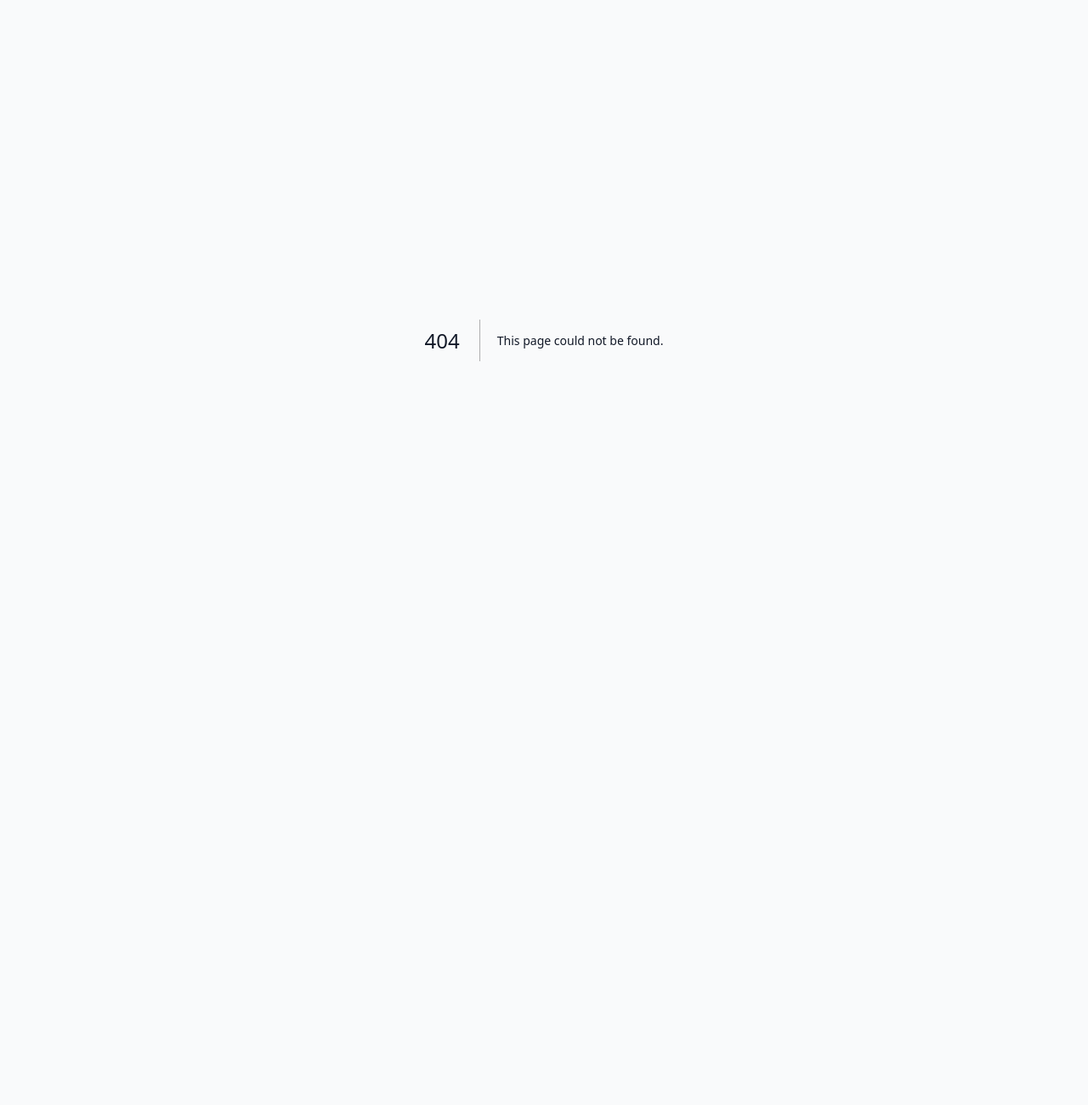
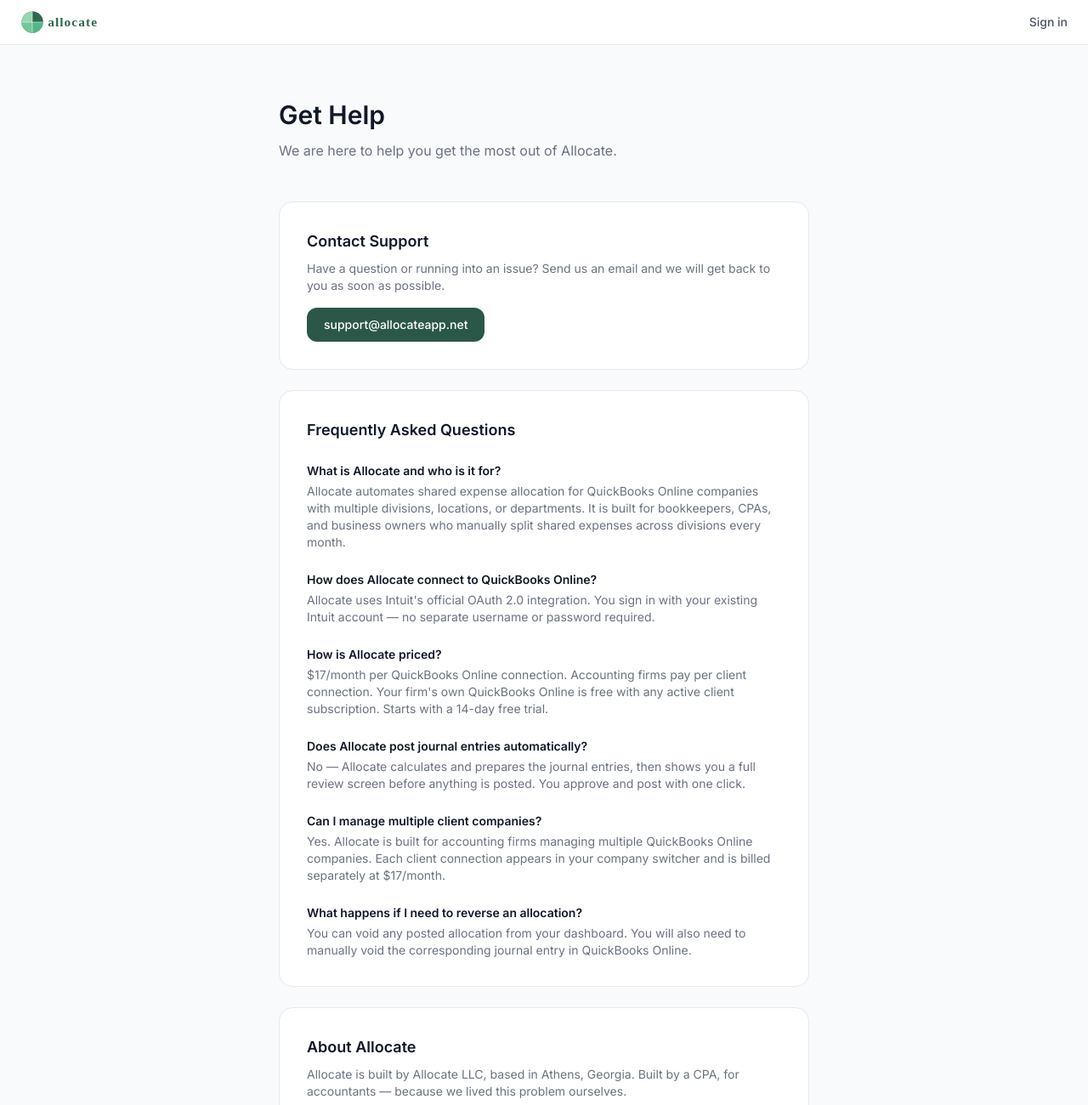
Before and after one commit to helderaas/allocate, a Next.js app: page /support in a window 1280 px wide. Before the commit this address had no page. Shown: the top 1300 px of the page at 85% size. Before the commit the page ends 800 px from the top, so only its background shows below. Built offline with nearby package versions, Linux system fonts and the light colour scheme.

Commit message:
Add support page with FAQ and contact info

```diff
--- /dev/null
+++ b/src/app/support/page.tsx
@@ -0,0 +1,91 @@
+import Image from "next/image";
+import Link from "next/link";
+
+export default function SupportPage() {
+  return (
+    <div className="min-h-screen bg-gray-50">
+      {/* Nav */}
+      <nav className="bg-white border-b border-gray-200 px-6 py-3 flex items-center justify-between">
+        <Link href="/" className="flex items-center hover:opacity-80 transition-opacity">
+          <Image src="/allocate-logo-primary.svg" alt="Allocate" width={140} height={32} priority />
+        </Link>
+        <Link href="/login" className="text-sm text-gray-600 hover:text-gray-900 font-medium">
+          Sign in
+        </Link>
+      </nav>
+
+      <div className="max-w-2xl mx-auto px-6 py-16">
+        <h1 className="text-3xl font-semibold text-gray-900 mb-3">Get Help</h1>
+        <p className="text-gray-500 mb-12">We are here to help you get the most out of Allocate.</p>
+
+        {/* Contact */}
+        <div className="bg-white rounded-2xl border border-gray-200 p-8 mb-6">
+          <h2 className="text-lg font-semibold text-gray-900 mb-2">Contact Support</h2>
+          <p className="text-gray-500 text-sm mb-4">
+            Have a question or running into an issue? Send us an email and we will get back to you as soon as possible.
+          </p>
+          <a
+            href="mailto:support@allocateapp.net"
+            className="inline-flex items-center gap-2 px-5 py-2.5 bg-brand-600 hover:bg-brand-700 text-white rounded-xl text-sm font-medium transition-colors"
+          >
+            support@allocateapp.net
+          </a>
+        </div>
+
+        {/* FAQ */}
+        <div className="bg-white rounded-2xl border border-gray-200 p-8 mb-6">
+          <h2 className="text-lg font-semibold text-gray-900 mb-6">Frequently Asked Questions</h2>
+
+          <div className="space-y-6">
+            <div>
+              <h3 className="text-sm font-semibold text-gray-900 mb-1">What is Allocate and who is it for?</h3>
+              <p className="text-sm text-gray-500">Allocate automates shared expense allocation for QuickBooks Online companies with multiple divisions, locations, or departments. It is built for bookkeepers, CPAs, and business owners who manually split shared expenses across divisions every month.</p>
+            </div>
+            <div>
+              <h3 className="text-sm font-semibold text-gray-900 mb-1">How does Allocate connect to QuickBooks Online?</h3>
+              <p className="text-sm text-gray-500">Allocate uses Intuit&apos;s official OAuth 2.0 integration. You sign in with your existing Intuit account — no separate username or password required.</p>
+            </div>
+            <div>
+              <h3 className="text-sm font-semibold text-gray-900 mb-1">How is Allocate priced?</h3>
+              <p className="text-sm text-gray-500">$17/month per QuickBooks Online connection. Accounting firms pay per client connection. Your firm&apos;s own QuickBooks Online is free with any active client subscription. Starts with a 14-day free trial.</p>
+            </div>
+            <div>
+              <h3 className="text-sm font-semibold text-gray-900 mb-1">Does Allocate post journal entries automatically?</h3>
+              <p className="text-sm text-gray-500">No — Allocate calculates and prepares the journal entries, then shows you a full review screen before anything is posted. You approve and post with one click.</p>
+            </div>
+            <div>
+              <h3 className="text-sm font-semibold text-gray-900 mb-1">Can I manage multiple client companies?</h3>
+              <p className="text-sm text-gray-500">Yes. Allocate is built for accounting firms managing multiple QuickBooks Online companies. Each client connection appears in your company switcher and is billed separately at $17/month.</p>
+            </div>
+            <div>
+              <h3 className="text-sm font-semibold text-gray-900 mb-1">What happens if I need to reverse an allocation?</h3>
+              <p className="text-sm text-gray-500">You can void any posted allocation from your dashboard. You will also need to manually void the corresponding journal entry in QuickBooks Online.</p>
+            </div>
+          </div>
+        </div>
+
+        {/* About */}
+        <div className="bg-white rounded-2xl border border-gray-200 p-8">
+          <h2 className="text-lg font-semibold text-gray-900 mb-2">About Allocate</h2>
+          <p className="text-sm text-gray-500">
+            Allocate is built by Allocate LLC, based in Athens, Georgia. Built by a CPA, for accountants — because we lived this problem ourselves.
+          </p>
+          <p className="text-xs text-gray-400 mt-4">
+            Intuit and QuickBooks are registered trademarks of Intuit Inc. Used with permission.
+          </p>
+        </div>
+      </div>
+
+      {/* Footer */}
+      <footer className="border-t border-gray-100 py-6 px-6 mt-8">
+        <div className="max-w-2xl mx-auto flex items-center justify-between text-xs text-gray-400">
+          <span>© 2026 Allocate LLC</span>
+          <div className="flex gap-4">
+            <Link href="/privacy" className="hover:text-gray-600">Privacy Policy</Link>
+            <Link href="/terms" className="hover:text-gray-600">Terms of Service</Link>
+          </div>
+        </div>
+      </footer>
+    </div>
+  );
+}
```
